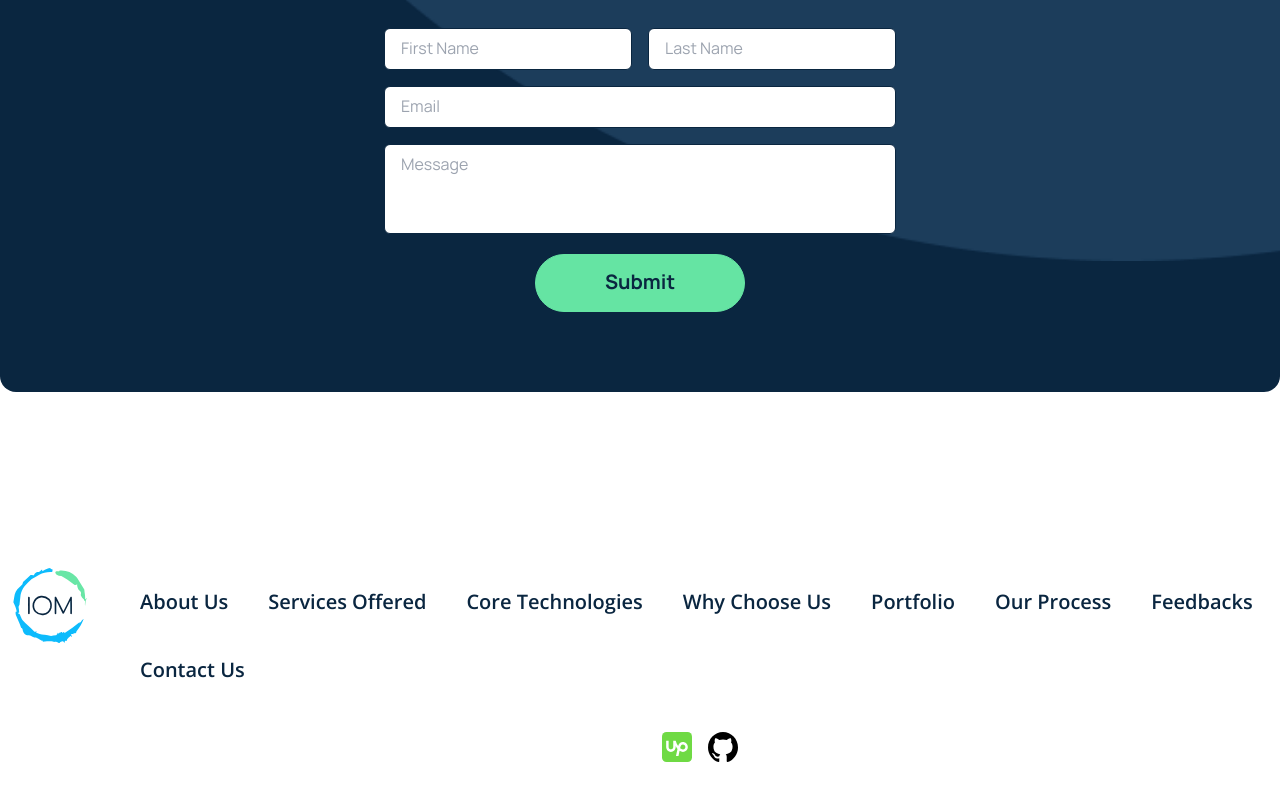
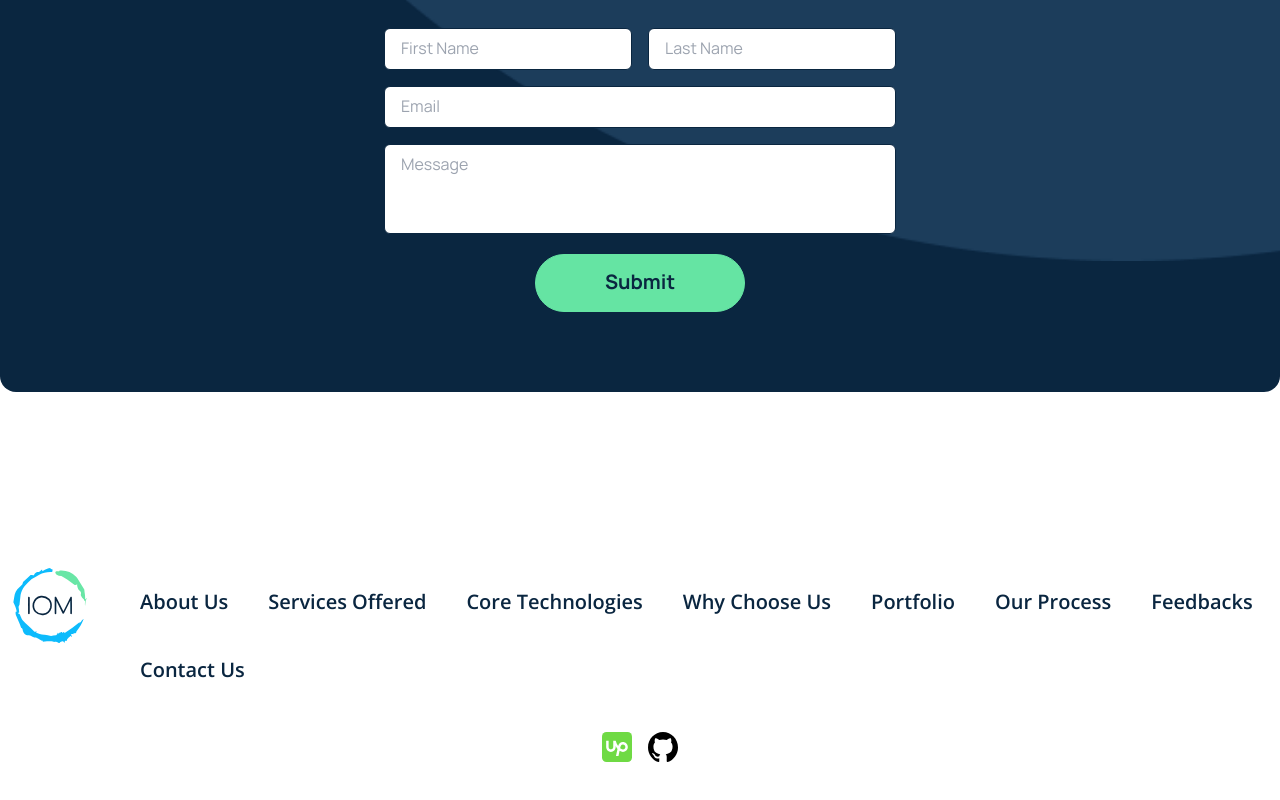
Before and after one commit to IOM-creators/own-landing, a React (Create React App) app: page /#AboutUs in a window 1280 px wide. Shown: the part 5948-6748 px from the top of the page. Built offline with nearby package versions, Linux system fonts and the light colour scheme.

Commit message:
update footer

```diff
--- a/src/components/footer/Footer.tsx
+++ b/src/components/footer/Footer.tsx
@@ -9,13 +9,19 @@ const Footer = () => {
   }) as string[];
   const footerNavigation = cardsContent.map((navigation: any) => navigation);
 
+  const scrollToTop = () => {
+    window.scrollTo({
+      top: 0,
+      behavior: "smooth",
+    });
+  };
   return (
-    <footer className="footer py-12 font-serif">
-      <div className="container lg:flex lg:justify-between text-center lg:text-left">
-        <div className="footer-item  mb-5 lg:max-w-[300px] lg:mr-5">
-          <a href="/" className="footer-logo">
+    <footer className="footer container py-12 font-serif">
+      <div className="lg:flex lg:justify-between text-center lg:text-left">
+        <div className="footer-item  mb-5 lg:mb-0 lg:max-w-[300px] lg:mr-5">
+          <button onClick={scrollToTop}>
             <Icon icon="light-logo" className="inline-block" />
-          </a>
+          </button>
         </div>
 
         <div className="footer-item">
@@ -34,7 +40,10 @@ const Footer = () => {
               );
             })}
           </ul>
-          <ul className="flex justify-center items-center mt-5">
+        </div>
+      </div>
+      <div className="mt-5">
+        <ul className="flex justify-center items-center">
           <li className="m-2">
             <a
               href="https://www.upwork.com/freelancers/~01a9efbe9a36e060f6"
@@ -50,7 +59,6 @@ const Footer = () => {
           </li>
         </ul>
       </div>
-      </div>
     </footer>
   );
 };
```
Lines whose indentation alone changed are shown as unchanged.
